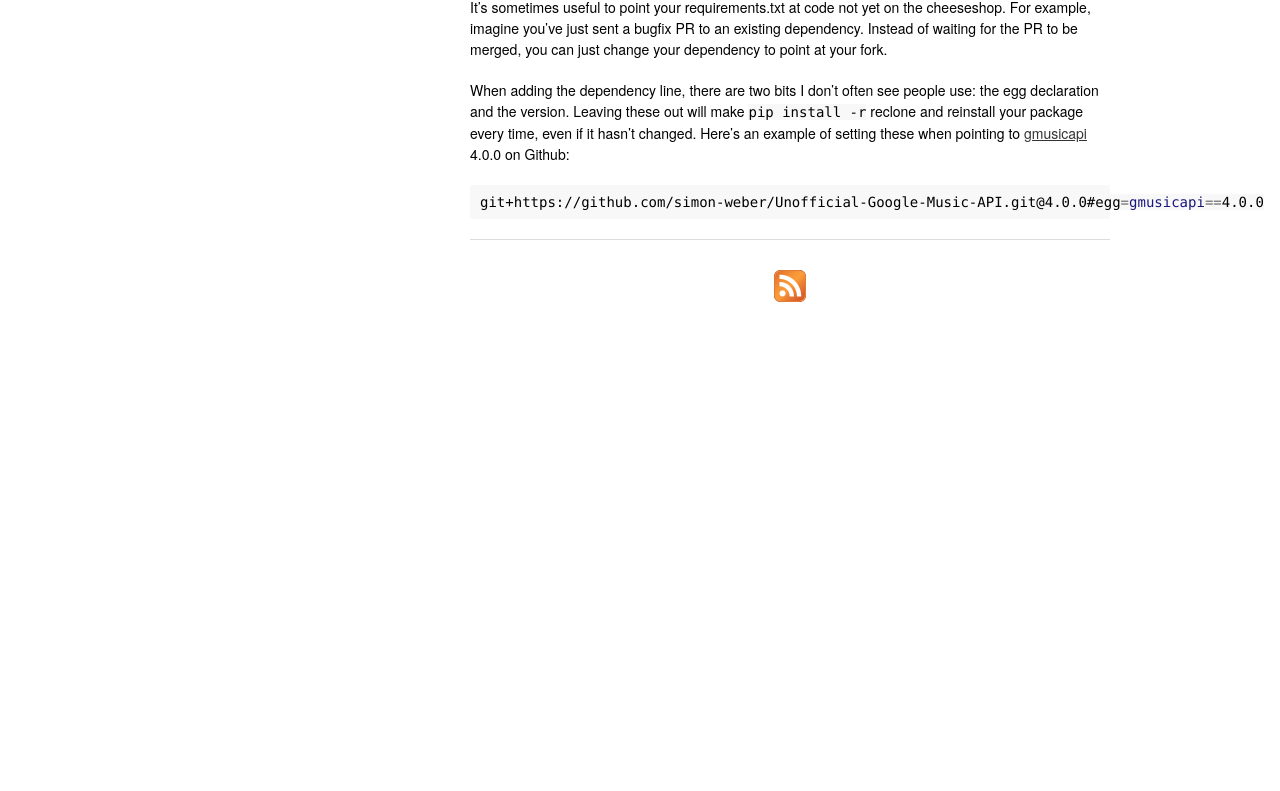
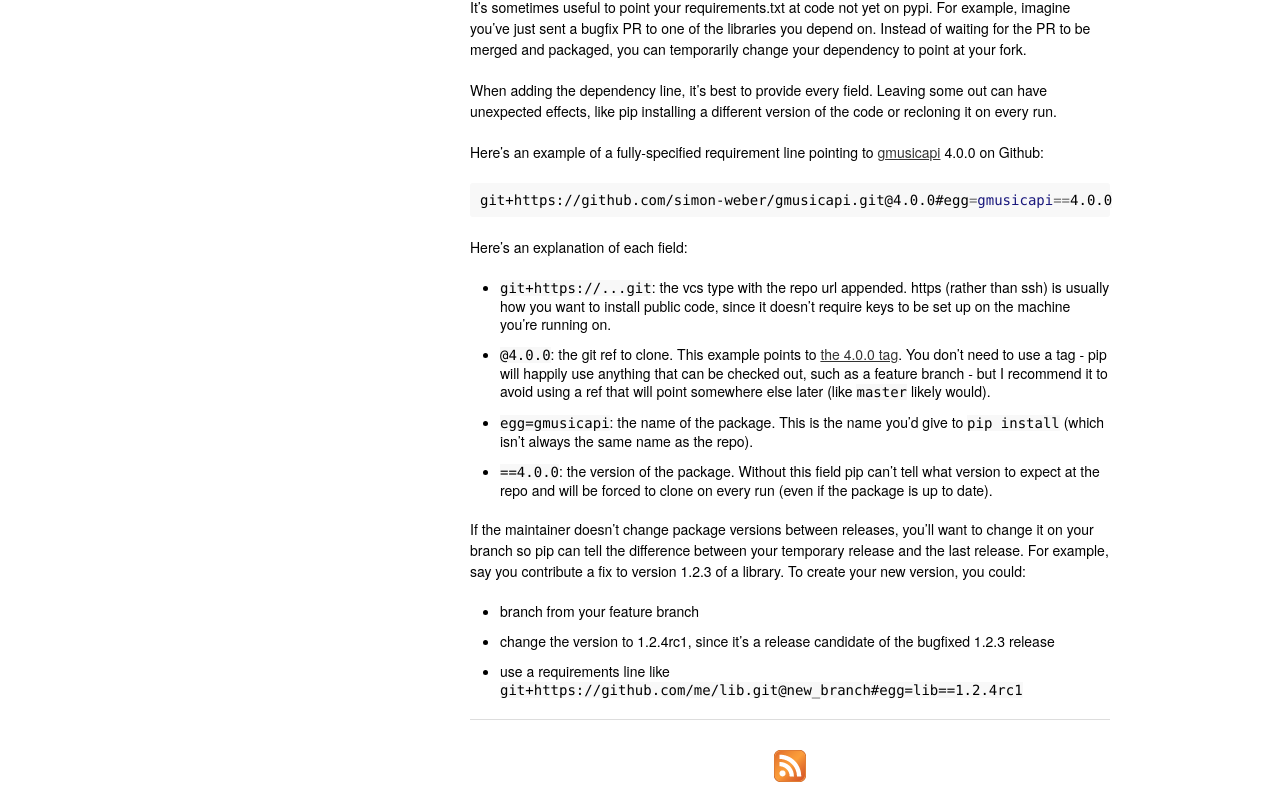
Before and after one commit to simon-codes/simon-codes.github.io, a plain HTML site: page 2014/11/23/git-pip-requirements.html in a window 1280 px wide. Shown: the part 194-985 px from the top of the page. Before the commit the page ends 800 px from the top, so only its background shows below. Drawn offline with Linux system fonts and the light colour scheme.

Commit message:
publish 2016-08-27 (updated vcs req post)

```diff
--- a/2014/11/23/git-pip-requirements.html
+++ b/2014/11/23/git-pip-requirements.html
@@ -58,18 +58,35 @@
             <div id="post">
     <h2 id="adding-a-vcs-dependency-to-requirementstxt">Adding a vcs dependency to requirements.txt</h2>
 
-<p class="meta">November 23 2014</p>
+<p class="meta">November 23 2014, updated August 27 2016</p>
 
-<p>It’s sometimes useful to point your requirements.txt at code not yet on the cheeseshop.
-For example, imagine you’ve just sent a bugfix PR to an existing dependency.
-Instead of waiting for the PR to be merged, you can just change your dependency to point at your fork.</p>
+<p>It’s sometimes useful to point your requirements.txt at code not yet on pypi.
+For example, imagine you’ve just sent a bugfix PR to one of the libraries you depend on.
+Instead of waiting for the PR to be merged and packaged, you can temporarily change your dependency to point at your fork.</p>
 
-<p>When adding the dependency line, there are two bits I don’t often see people use: the egg declaration and the version.
-Leaving these out will make <code>pip install -r</code>  reclone and reinstall your package every time, even if it hasn’t changed.
-Here’s an example of setting these when pointing to <a href="https://github.com/simon-weber/Unofficial-Google-Music-API">gmusicapi</a> 4.0.0 on Github:</p>
+<p>When adding the dependency line, it’s best to provide every field.
+Leaving some out can have unexpected effects, like pip installing a different version of the code or recloning it on every run.</p>
 
-<figure class="highlight"><pre><code class="language-bash" data-lang="bash">git+https://github.com/simon-weber/Unofficial-Google-Music-API.git@4.0.0#egg<span class="o">=</span><span class="nv">gmusicapi</span><span class="o">==</span>4.0.0</code></pre></figure>
+<p>Here’s an example of a fully-specified requirement line pointing to <a href="https://github.com/simon-weber/gmusicapi">gmusicapi</a> 4.0.0 on Github:</p>
 
+<figure class="highlight"><pre><code class="language-bash" data-lang="bash">git+https://github.com/simon-weber/gmusicapi.git@4.0.0#egg<span class="o">=</span><span class="nv">gmusicapi</span><span class="o">==</span>4.0.0</code></pre></figure>
+
+<p>Here’s an explanation of each field:</p>
+
+<ul>
+  <li><code>git+https://...git</code>: the vcs type with the repo url appended. https (rather than ssh) is usually how you want to install public code, since it doesn’t require keys to be set up on the machine you’re running on.</li>
+  <li><code>@4.0.0</code>: the git ref to clone. This example points to <a href="https://github.com/simon-weber/gmusicapi/releases/tag/4.0.0">the 4.0.0 tag</a>. You don’t need to use a tag - pip will happily use anything that can be checked out, such as a feature branch - but I recommend it to avoid using a ref that will point somewhere else later (like <code>master</code> likely would).</li>
+  <li><code>egg=gmusicapi</code>: the name of the package. This is the name you’d give to <code>pip install</code> (which isn’t always the same name as the repo).</li>
+  <li><code>==4.0.0</code>: the version of the package. Without this field pip can’t tell what version to expect at the repo and will be forced to clone on every run (even if the package is up to date).</li>
+</ul>
+
+<p>If the maintainer doesn’t change package versions between releases, you’ll want to change it on your branch so pip can tell the difference between your temporary release and the last release. For example, say you contribute a fix to version 1.2.3 of a library. To create your new version, you could:</p>
+
+<ul>
+  <li>branch from your feature branch</li>
+  <li>change the version to 1.2.4rc1, since it’s a release candidate of the bugfixed 1.2.3 release</li>
+  <li>use a requirements line like <code>git+https://github.com/me/lib.git@new_branch#egg=lib==1.2.4rc1</code></li>
+</ul>
 
 </div>
 
```
Also changed, not shown: atom.xml (+26 -9 lines).
